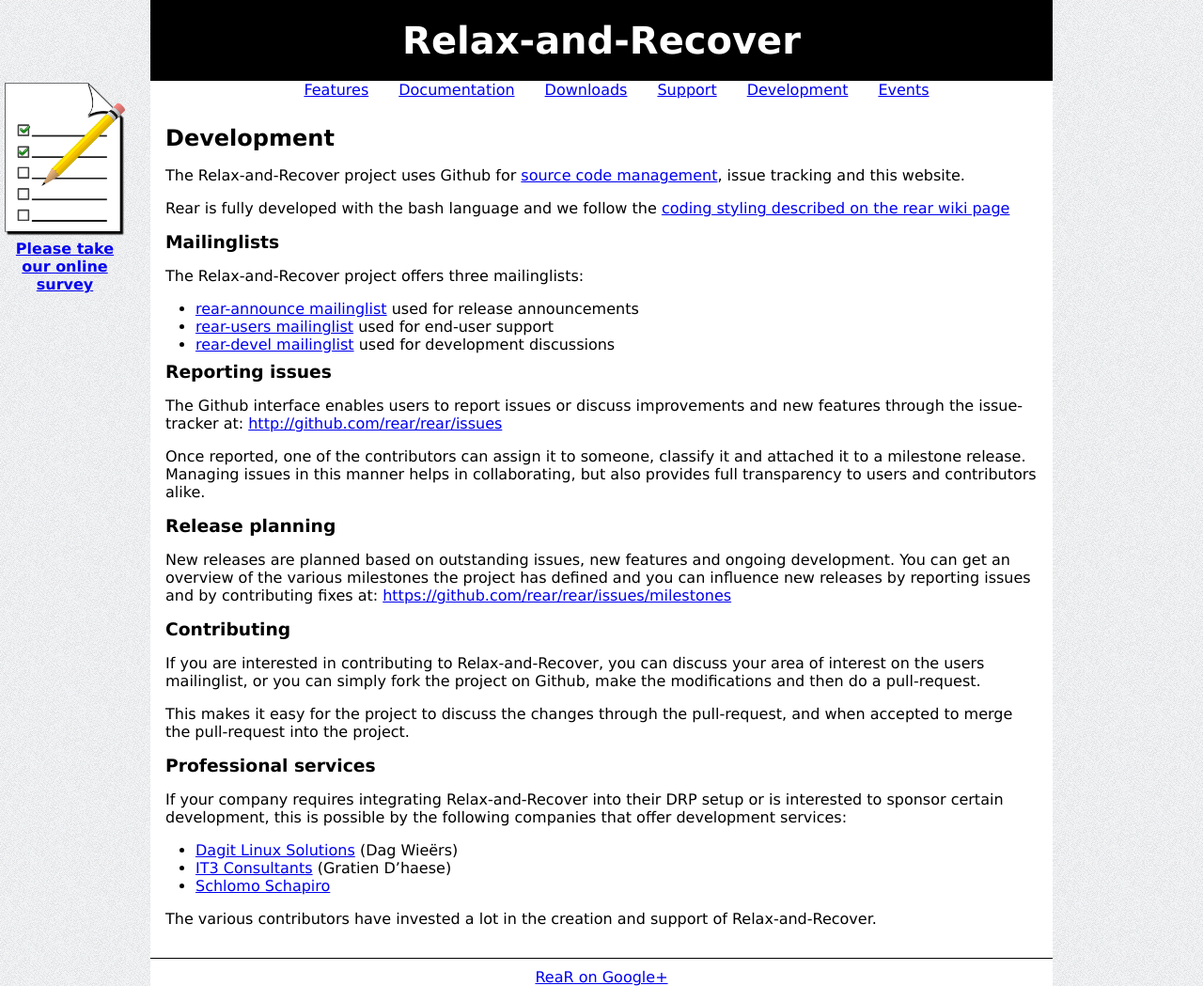
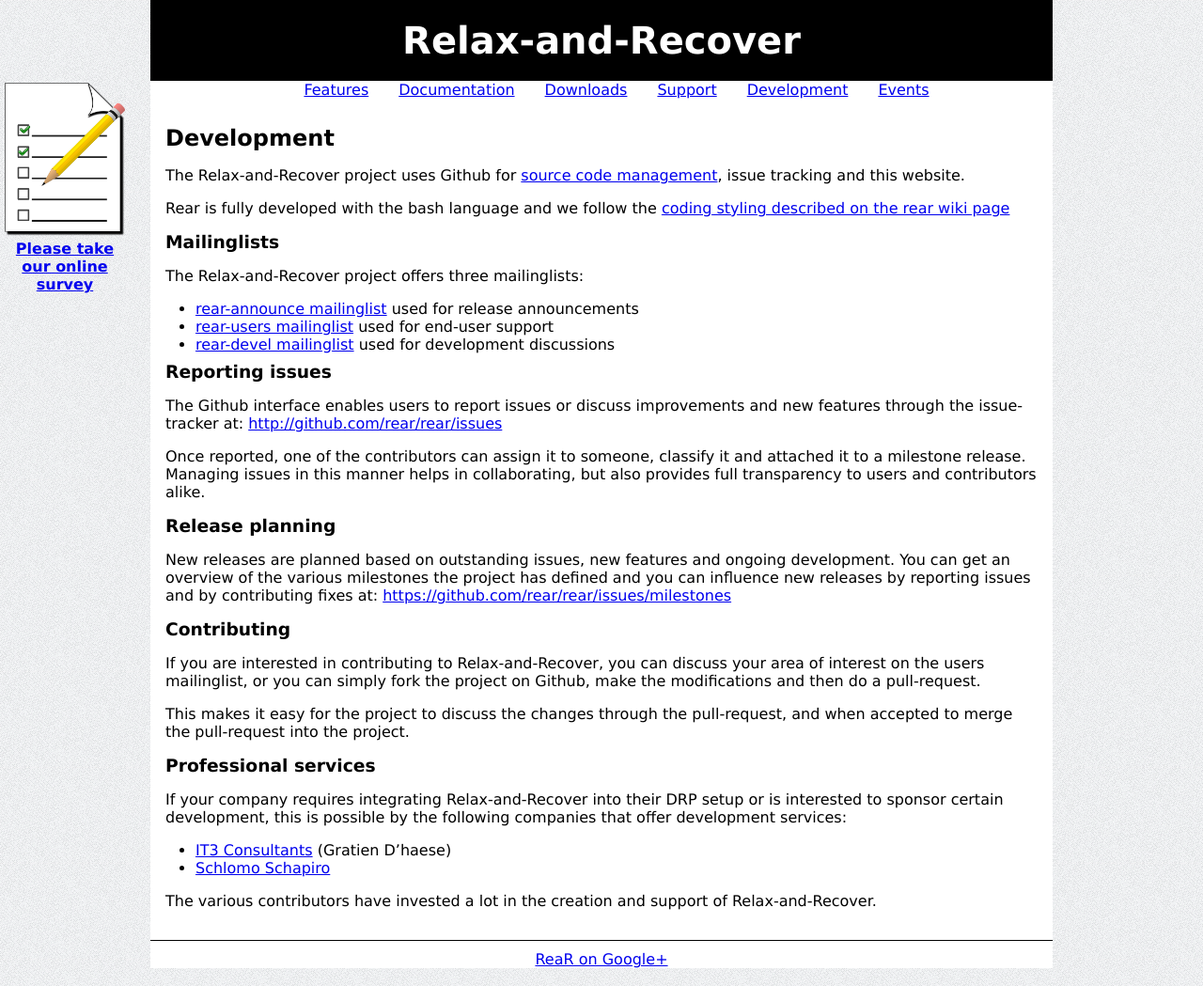
Before and after one commit to rear/rear.github.com, a Jekyll site: the page built from development/index.md, in a window 1280 px wide. Shown: the whole page at 94% size. Built offline with Jekyll 4.4.1, drawn with Linux system fonts in a browser that asks for light colours; comment, search, counter and statistics services are not loaded.

```diff
--- a/development/index.md
+++ b/development/index.md
@@ -52,7 +52,6 @@
 is interested to sponsor certain development, this is possible by the following
 companies that offer development services:
 
- - [Dagit Linux Solutions](http://dagit.net/) (Dag Wieërs)
  - [IT3 Consultants](http://www.it3.be/) (Gratien D'haese)
  - [Schlomo Schapiro](http://consulting.schlomo.schapiro.org/)
 
```
